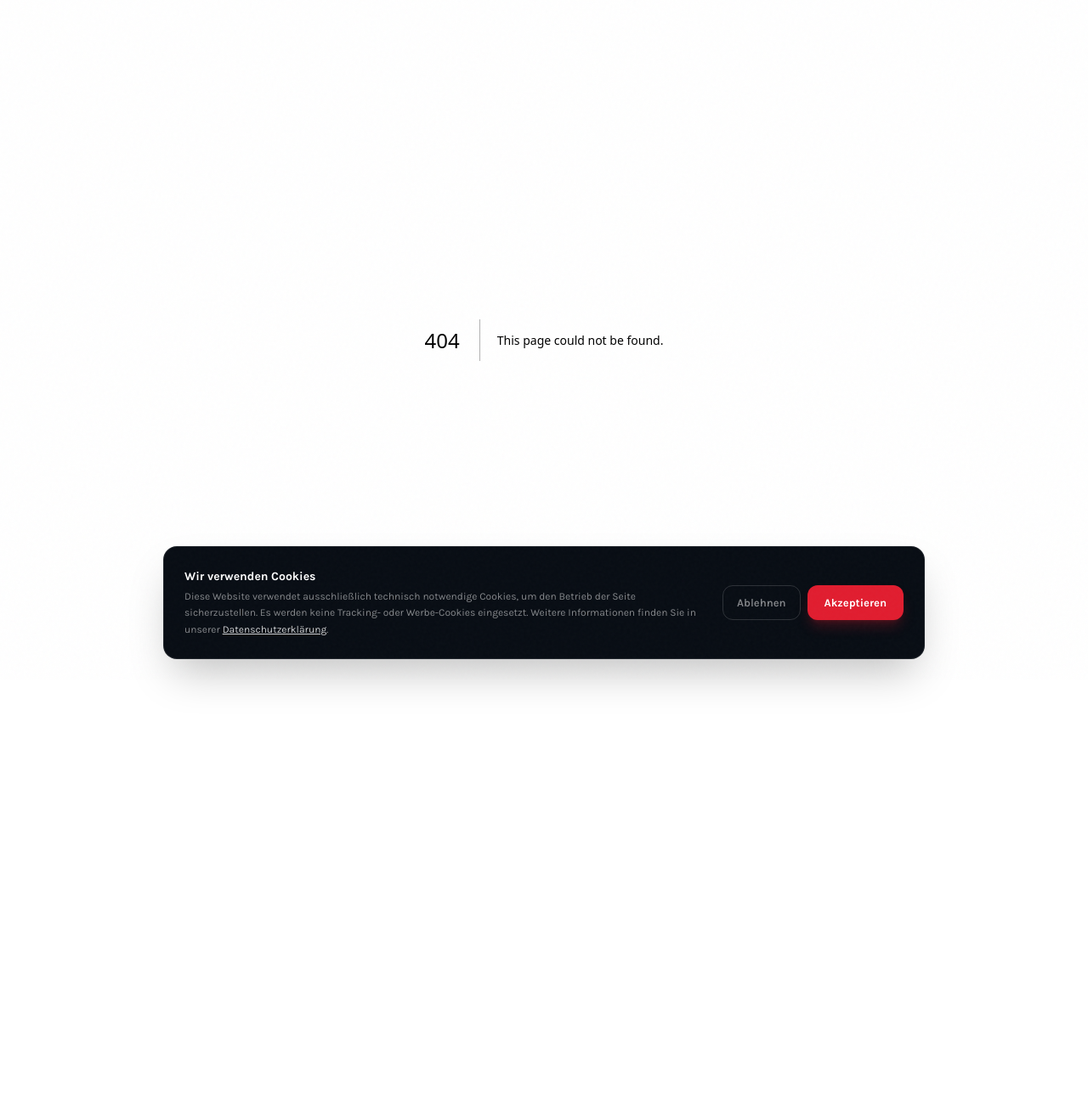
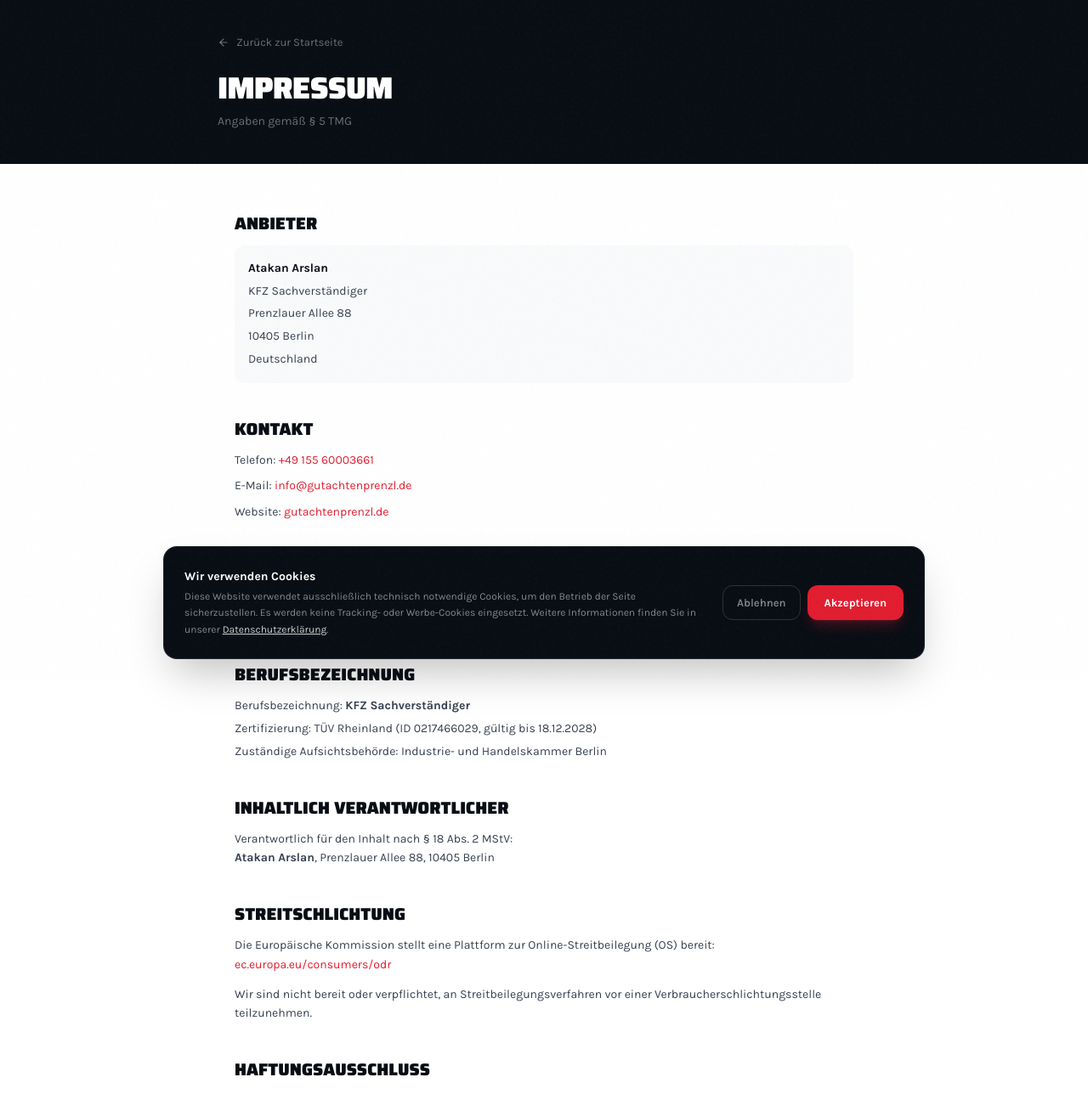
Before and after one commit to atiii3636-hash/gutachtenprenzl, a Next.js app: page /impressum in a window 1280 px wide. Before the commit this address had no page. Shown: the top 1288 px of the page at 85% size. Before the commit the page ends 800 px from the top, so only its background shows below. Built offline with nearby package versions, Linux system fonts and the light colour scheme.

Commit message:
Add Impressum page with full legal information
Co-Authored-By: Claude Sonnet 4.6 <noreply@anthropic.com>

```diff
--- /dev/null
+++ b/app/impressum/page.tsx
@@ -0,0 +1,120 @@
+import type { Metadata } from "next";
+import Link from "next/link";
+import { ArrowLeft } from "lucide-react";
+
+export const metadata: Metadata = {
+  title: "Impressum",
+  description: "Impressum von Gutachten Prenzl – KFZ Sachverständiger Berlin.",
+  robots: { index: false, follow: false },
+};
+
+export default function ImpressumPage() {
+  return (
+    <div className="min-h-screen bg-white">
+      {/* Header */}
+      <div className="bg-[#080D14] py-10 px-5">
+        <div className="max-w-3xl mx-auto">
+          <Link
+            href="/"
+            className="inline-flex items-center gap-2 text-white/40 hover:text-white text-[13px] transition-colors mb-6"
+          >
+            <ArrowLeft size={14} />
+            Zurück zur Startseite
+          </Link>
+          <h1 className="font-display font-black text-3xl md:text-4xl text-white uppercase tracking-tight">
+            Impressum
+          </h1>
+          <p className="text-white/40 text-[14px] mt-2">Angaben gemäß § 5 TMG</p>
+        </div>
+      </div>
+
+      {/* Content */}
+      <div className="max-w-3xl mx-auto px-5 py-14 space-y-10 text-[15px] text-gray-700 leading-relaxed">
+
+        <section>
+          <h2 className="font-display font-black text-xl text-[#080D14] uppercase mb-3">Anbieter</h2>
+          <div className="p-4 bg-gray-50 rounded-xl text-[14px] space-y-1">
+            <p className="font-bold text-[#080D14]">Atakan Arslan</p>
+            <p>KFZ Sachverständiger</p>
+            <p>Prenzlauer Allee 88</p>
+            <p>10405 Berlin</p>
+            <p>Deutschland</p>
+          </div>
+        </section>
+
+        <section>
+          <h2 className="font-display font-black text-xl text-[#080D14] uppercase mb-3">Kontakt</h2>
+          <div className="text-[14px] space-y-2">
+            <p>Telefon: <a href="tel:+4915560003661" className="text-[#E11D2F] hover:underline">+49 155 60003661</a></p>
+            <p>E-Mail: <a href="mailto:info@gutachtenprenzl.de" className="text-[#E11D2F] hover:underline">info@gutachtenprenzl.de</a></p>
+            <p>Website: <a href="https://gutachtenprenzl.de" className="text-[#E11D2F] hover:underline">gutachtenprenzl.de</a></p>
+          </div>
+        </section>
+
+        <section>
+          <h2 className="font-display font-black text-xl text-[#080D14] uppercase mb-3">Umsatzsteuer-ID</h2>
+          <p className="text-[14px]">
+            Umsatzsteuer-Identifikationsnummer gemäß § 27a Umsatzsteuergesetz:<br />
+            <span className="font-bold text-[#080D14]">DE815908789</span>
+          </p>
+        </section>
+
+        <section>
+          <h2 className="font-display font-black text-xl text-[#080D14] uppercase mb-3">Berufsbezeichnung</h2>
+          <div className="text-[14px] space-y-1">
+            <p>Berufsbezeichnung: <strong>KFZ Sachverständiger</strong></p>
+            <p>Zertifizierung: TÜV Rheinland (ID 0217466029, gültig bis 18.12.2028)</p>
+            <p>Zuständige Aufsichtsbehörde: Industrie- und Handelskammer Berlin</p>
+          </div>
+        </section>
+
+        <section>
+          <h2 className="font-display font-black text-xl text-[#080D14] uppercase mb-3">Inhaltlich Verantwortlicher</h2>
+          <p className="text-[14px]">
+            Verantwortlich für den Inhalt nach § 18 Abs. 2 MStV:<br />
+            <strong>Atakan Arslan</strong>, Prenzlauer Allee 88, 10405 Berlin
+          </p>
+        </section>
+
+        <section>
+          <h2 className="font-display font-black text-xl text-[#080D14] uppercase mb-3">Streitschlichtung</h2>
+          <p className="text-[14px]">
+            Die Europäische Kommission stellt eine Plattform zur Online-Streitbeilegung (OS) bereit:{" "}
+            <a href="https://ec.europa.eu/consumers/odr/" target="_blank" rel="noopener noreferrer" className="text-[#E11D2F] hover:underline">
+              ec.europa.eu/consumers/odr
+            </a>
+          </p>
+          <p className="text-[14px] mt-3">
+            Wir sind nicht bereit oder verpflichtet, an Streitbeilegungsverfahren vor einer Verbraucherschlichtungsstelle teilzunehmen.
+          </p>
+        </section>
+
+        <section>
+          <h2 className="font-display font-black text-xl text-[#080D14] uppercase mb-3">Haftungsausschluss</h2>
+          <h3 className="font-bold text-[#080D14] text-[14px] mb-2">Haftung für Inhalte</h3>
+          <p className="text-[14px]">
+            Als Diensteanbieter sind wir gemäß § 7 Abs. 1 TMG für eigene Inhalte auf diesen Seiten nach den allgemeinen Gesetzen verantwortlich. Nach §§ 8 bis 10 TMG sind wir als Diensteanbieter jedoch nicht verpflichtet, übermittelte oder gespeicherte fremde Informationen zu überwachen.
+          </p>
+          <h3 className="font-bold text-[#080D14] text-[14px] mt-4 mb-2">Haftung für Links</h3>
+          <p className="text-[14px]">
+            Unser Angebot enthält Links zu externen Websites Dritter, auf deren Inhalte wir keinen Einfluss haben. Deshalb können wir für diese fremden Inhalte auch keine Gewähr übernehmen. Für die Inhalte der verlinkten Seiten ist stets der jeweilige Anbieter oder Betreiber der Seiten verantwortlich.
+          </p>
+          <h3 className="font-bold text-[#080D14] text-[14px] mt-4 mb-2">Urheberrecht</h3>
+          <p className="text-[14px]">
+            Die durch die Seitenbetreiber erstellten Inhalte und Werke auf diesen Seiten unterliegen dem deutschen Urheberrecht. Die Vervielfältigung, Bearbeitung, Verbreitung und jede Art der Verwertung außerhalb der Grenzen des Urheberrechtes bedürfen der schriftlichen Zustimmung des jeweiligen Autors bzw. Erstellers.
+          </p>
+        </section>
+
+        <div className="pt-4 border-t border-gray-100">
+          <Link
+            href="/"
+            className="inline-flex items-center gap-2 text-[#E11D2F] hover:text-[#B91C1C] font-semibold text-[14px] transition-colors"
+          >
+            <ArrowLeft size={14} />
+            Zurück zur Startseite
+          </Link>
+        </div>
+      </div>
+    </div>
+  );
+}
--- a/components/footer.tsx
+++ b/components/footer.tsx
@@ -81,7 +81,7 @@ export default function Footer() {
         <div className="flex flex-col md:flex-row items-center justify-between gap-4 pt-6 border-t border-white/6">
           <p className="text-[14px] text-white/25">© 2026 Gutachten Prenzl. Alle Rechte vorbehalten.</p>
           <div className="flex gap-5">
-            <a href="#" className="text-[14px] text-white/25 hover:text-white/60 transition-colors">Impressum</a>
+            <a href="/impressum" className="text-[14px] text-white/25 hover:text-white/60 transition-colors">Impressum</a>
             <a href="/datenschutz" className="text-[14px] text-white/25 hover:text-white/60 transition-colors">Datenschutz</a>
           </div>
         </div>
```
